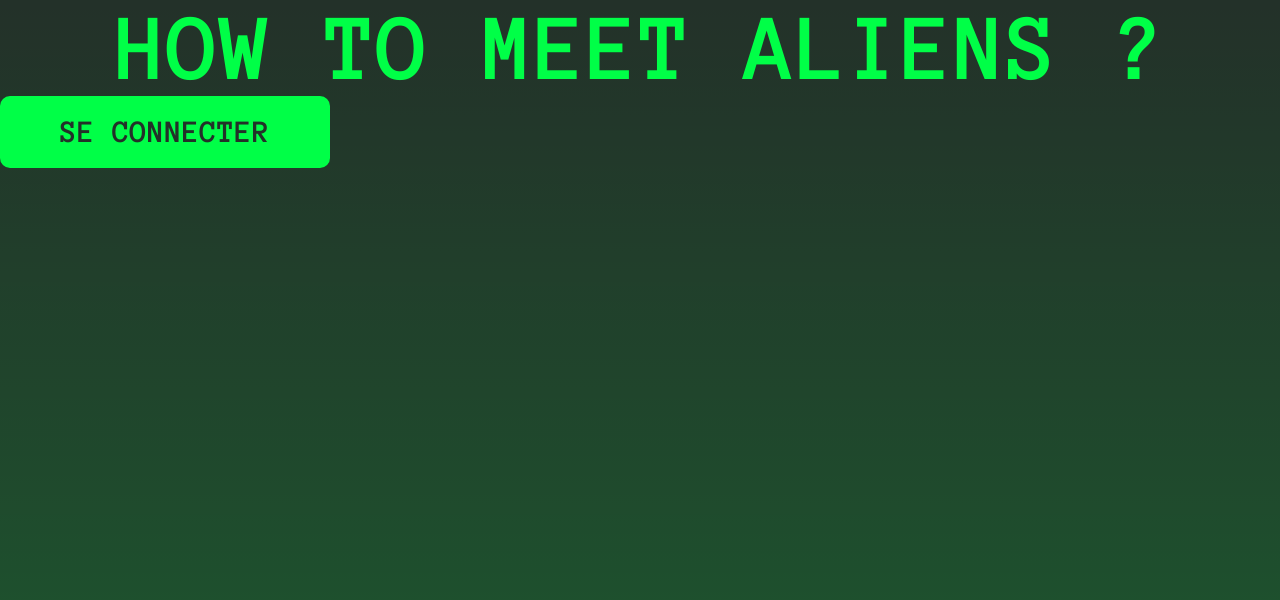
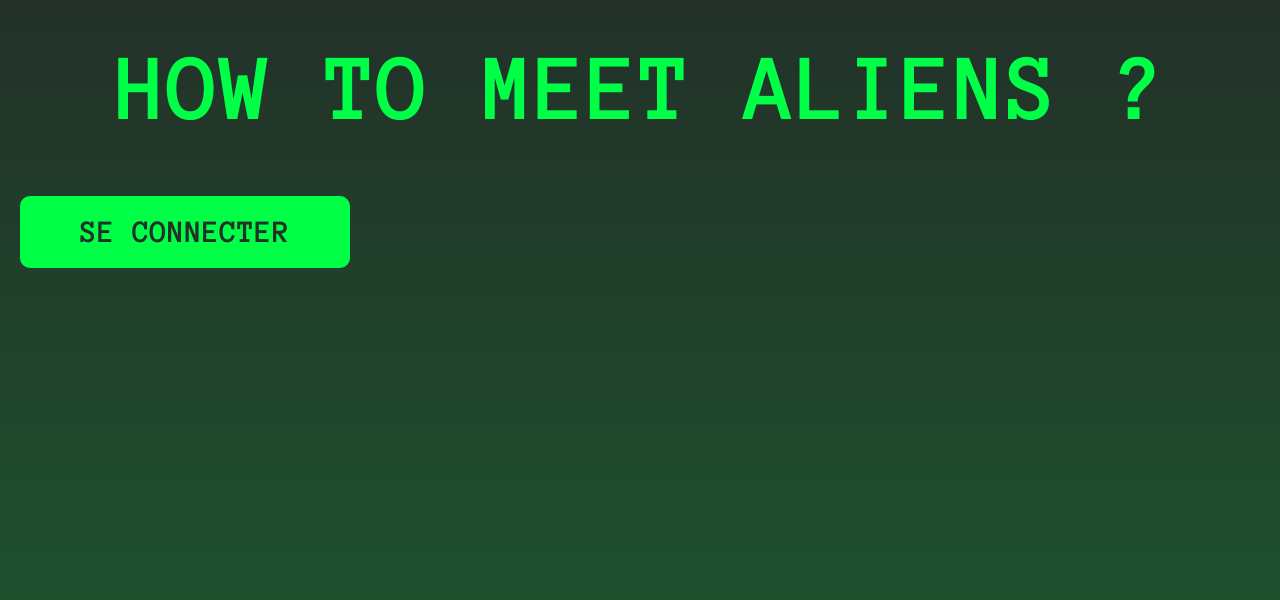
Before and after one commit to Aurelie-Runser/How-To-Meet-Aliens, a Nuxt app: page / in a window 1280 px wide. Shown: the top 600 px of the page. Built offline with nearby package versions, Linux system fonts and the light colour scheme; no server answers.

Commit message:
ajout des marges sur les titres

```diff
--- a/layouts/intro.vue
+++ b/layouts/intro.vue
@@ -10,5 +10,6 @@
 .layout_intro{
     width: 100%;
     height: 100%;
+    padding: $pc-m-sm;
 }
 </style>
--- a/scss/foundations/_mixins.scss
+++ b/scss/foundations/_mixins.scss
@@ -30,19 +30,11 @@
 
 @mixin ecran{
     width: 100vw;
-    // max-width: $xl2;
     height: 100vh;
-    // outline: 5px solid rgba(white, 20%);
-    // border-radius: 40px;
-    // overflow: hidden;
-
-    // @include medium {
-    //     outline-width: 15px;
-    //     border-radius: 60px;
-    // }
 }
 
 @mixin h1{
+    margin: $pc-m-sm 0;
     font-size: $pc-f-md;
     font-weight: $fw-bold;
     color: $c-main;
@@ -51,6 +43,7 @@
 }
 
 @mixin h2{
+    margin-bottom: $pc-m-lg;
     font-size: $pc-f-xl2;
     font-weight: $fw-bold;
     color: $c-main;
```
